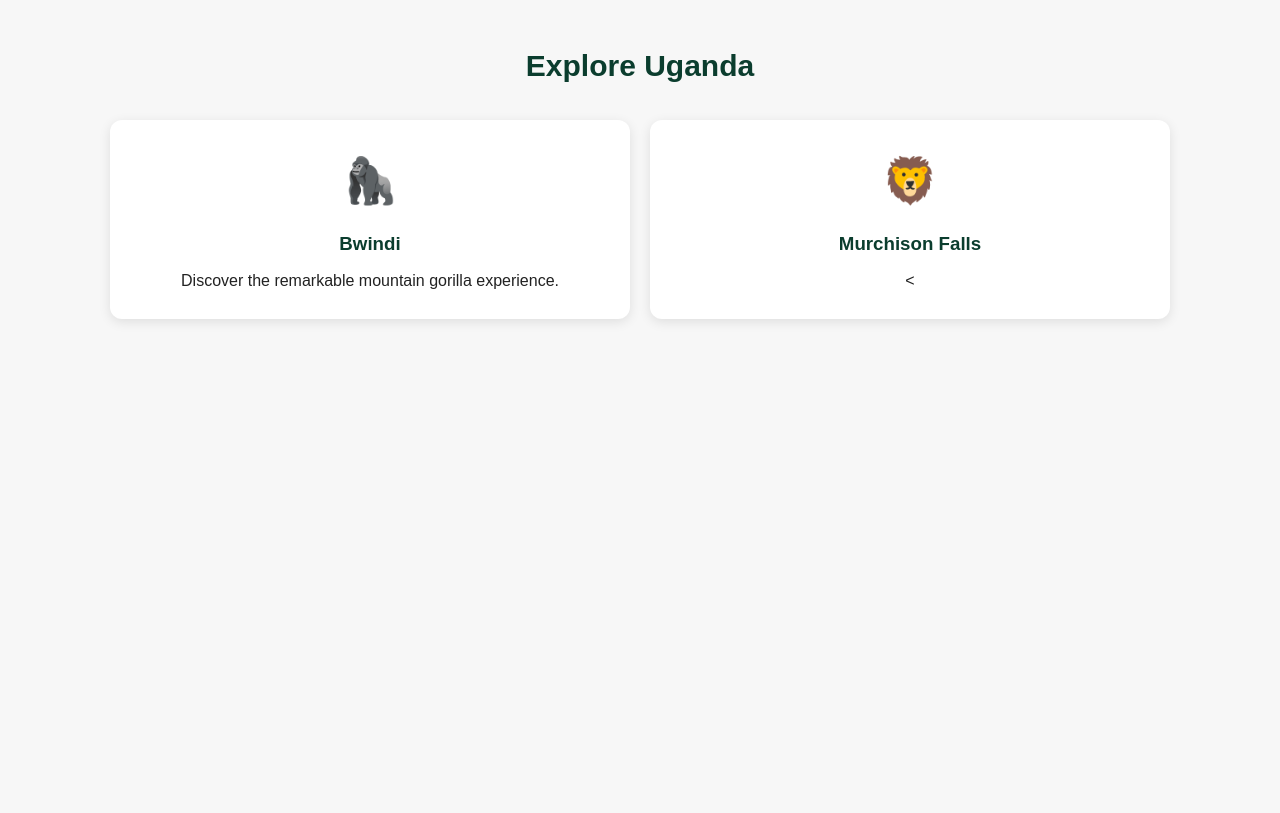
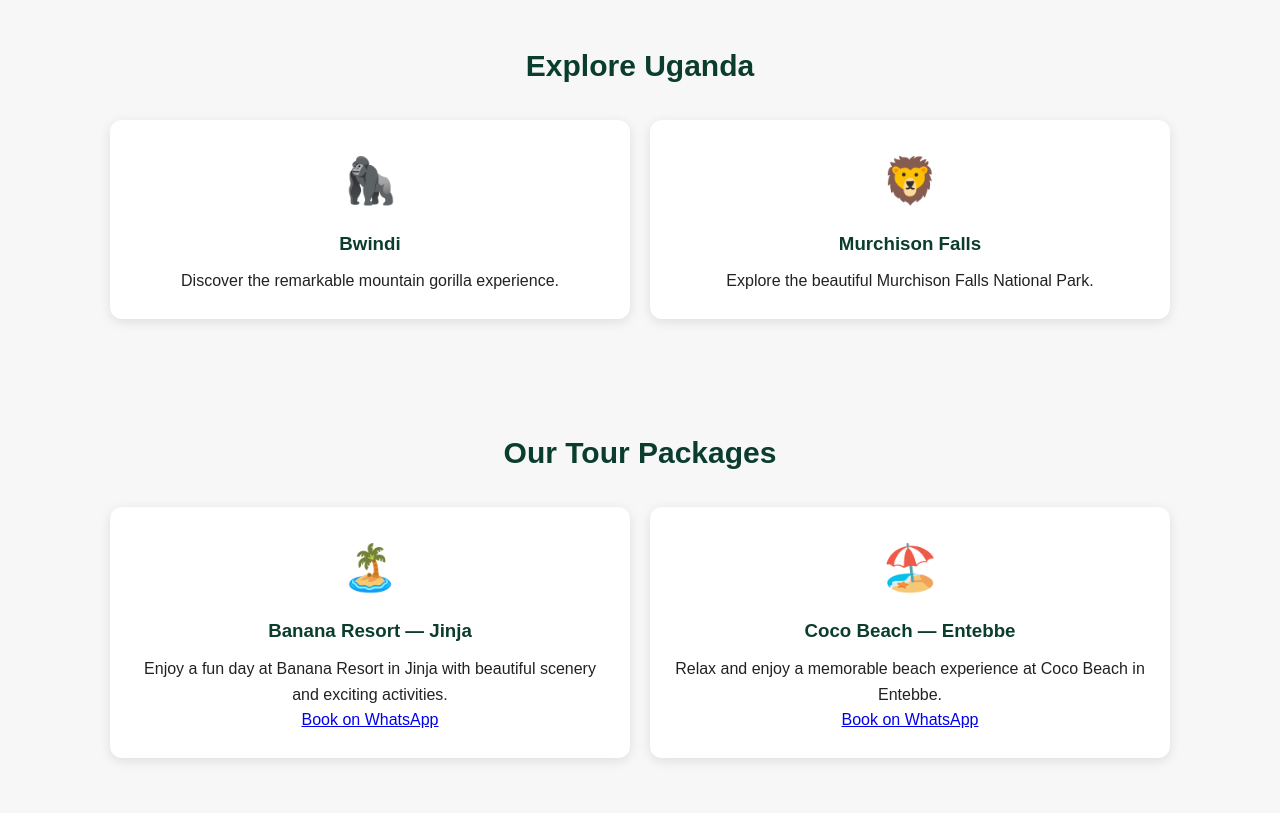
Before and after one commit to hatimlukyamuzi09-jpg/hatim-tours-and-travel-, a plain HTML site: page index.html in a window 1280 px wide. Shown: the part 1358-2171 px from the top of the page. Before the commit the page ends 1732 px from the top, so only its background shows below. Drawn offline with Linux system fonts and the light colour scheme.

Commit message:
Update index.html

```diff
--- a/index.html
+++ b/index.html
@@ -248,4 +248,32 @@
     <div class="card">
       <div class="icon">🦁</div>
       <h3>Murchison Falls</h3>
-      <
+<p>Explore the beautiful Murchison Falls National Park.</p>
+</div>
+</div>
+</section>
+
+<section id="packages">
+<h2>Our Tour Packages</h2>
+
+<div class="cards">
+
+<div class="card">
+<div class="icon">🏝️</div>
+<h3>Banana Resort — Jinja</h3>
+<p>Enjoy a fun day at Banana Resort in Jinja with beautiful scenery and exciting activities.</p>
+<a href="https://wa.me/256746608944?text=Hello%20Hatim%20Tours%20and%20Travel,%20I%20want%20to%20book%20the%20Banana%20Resort%20Jinja%20package." target="_blank">Book on WhatsApp</a>
+</div>
+
+<div class="card">
+<div class="icon">🏖️</div>
+<h3>Coco Beach — Entebbe</h3>
+<p>Relax and enjoy a memorable beach experience at Coco Beach in Entebbe.</p>
+<a href="https://wa.me/256746608944?text=Hello%20Hatim%20Tours%20and%20Travel,%20I%20want%20to%20book%20the%20Coco%20Beach%20Entebbe%20package." target="_blank">Book on WhatsApp</a>
+</div>
+
+</div>
+</section>
+
+</body>
+</html>
```
